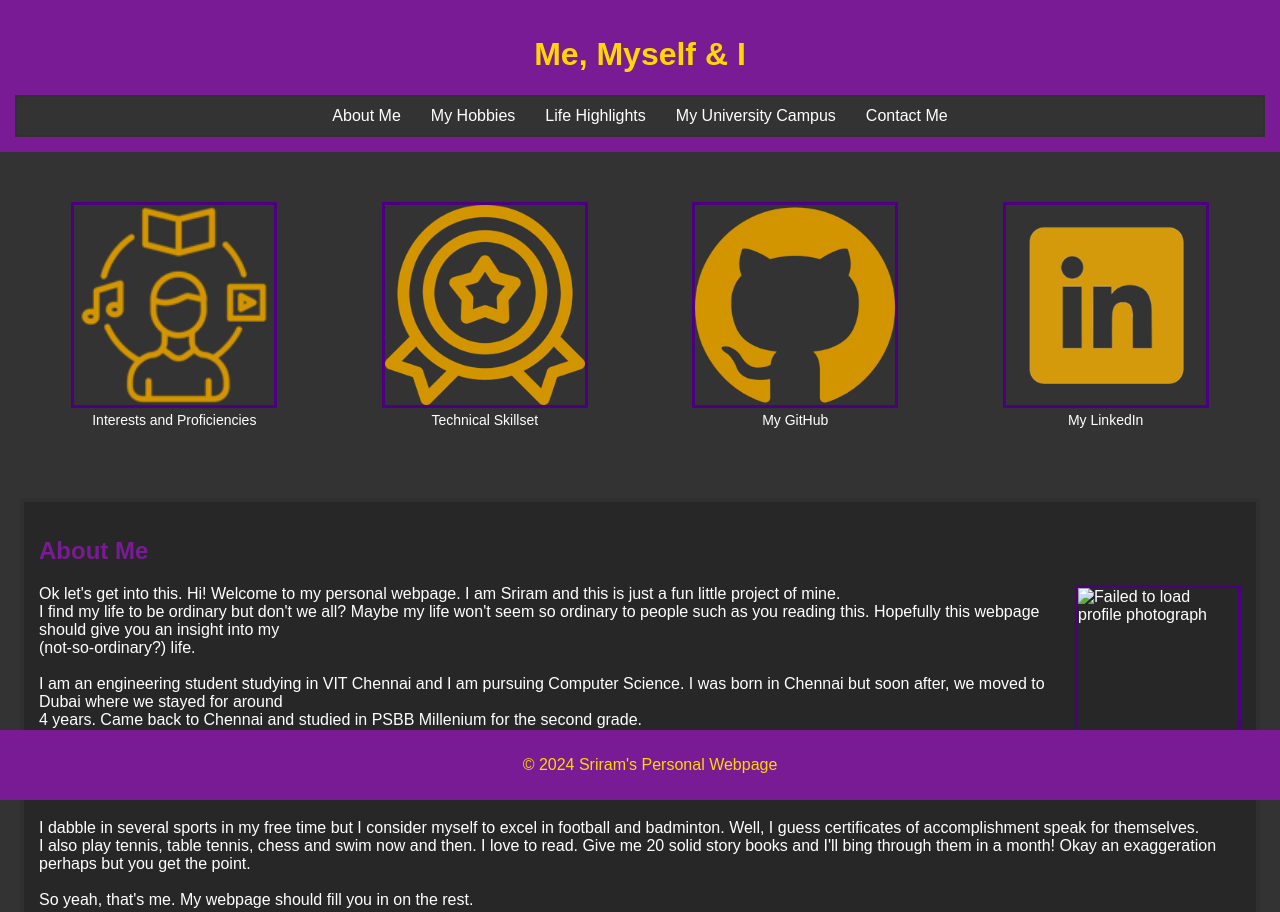
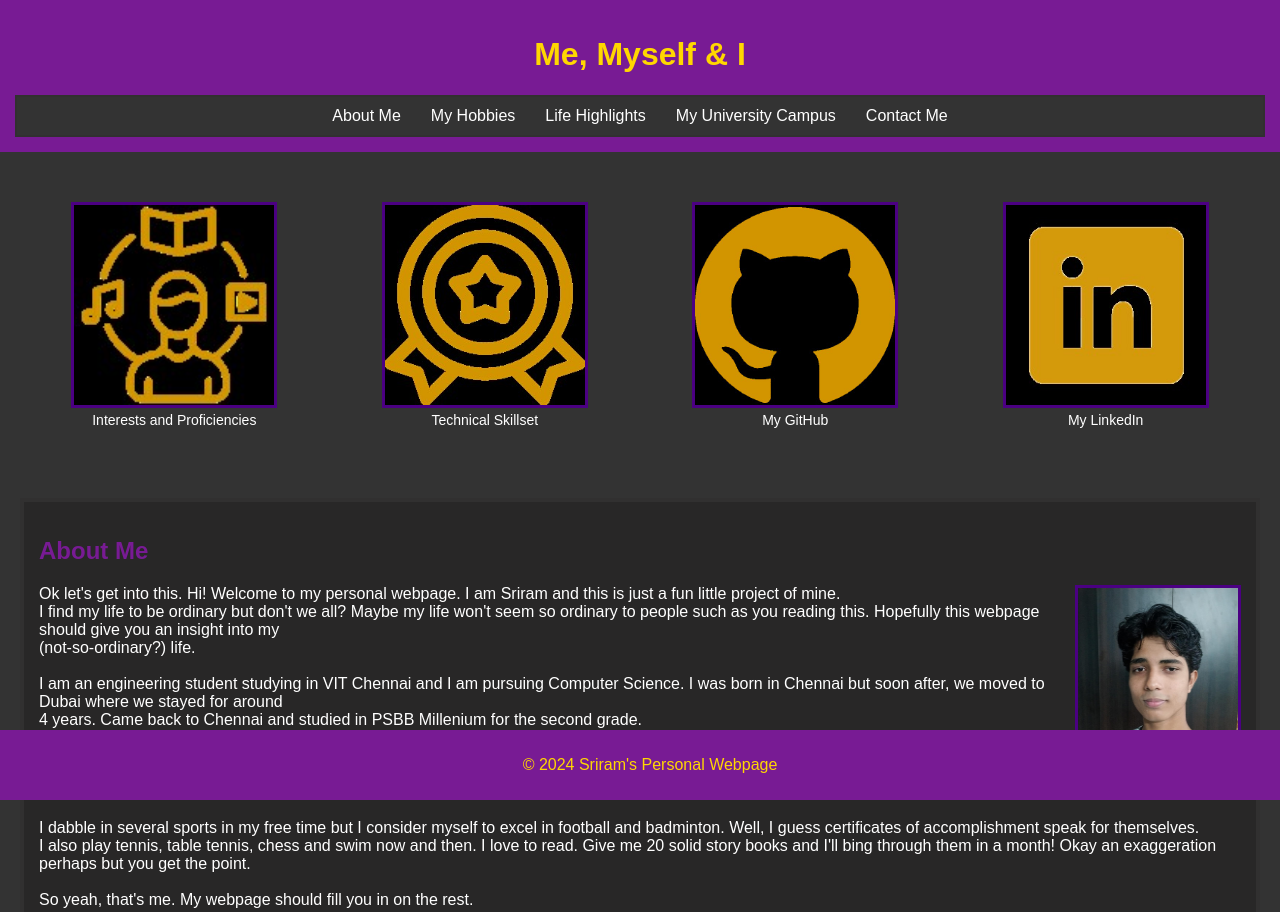
Before and after one commit to Reflex-Angle/My-Personal-Webpage, a plain HTML site: page index.html in a window 1280 px wide. Shown: the top 912 px of the page. Drawn offline with Linux system fonts and the light colour scheme; files whose address does not match are found by name.

Commit message:
first commit

```diff
--- a/index.html
+++ b/index.html
@@ -113,29 +113,29 @@
     </header>
     <div class="container">
         <div class="image-container">
-            <a href="C:\Users\srira\OneDrive\Desktop\Sriram\VIT\Sem 4\Web P\Interests and Proficiencies.html" target="_blank">
-                <img src="C:\Users\srira\OneDrive\Desktop\Sriram\VIT\Sem 4\Web P\Interests and Proficiencies.png" alt="Failed to load image" style="width:200px; height:200px; border:3px solid indigo;">
+            <a href="C:\Users\srira\OneDrive\Desktop\Sriram\VIT\Sem 4\My Personal Webpage\Interests and Proficiencies.html" target="_blank">
+                <img src="C:\Users\srira\OneDrive\Desktop\Sriram\VIT\Sem 4\My Personal Webpage\Interests and Proficiencies.jpg" alt="Failed to load image" style="width:200px; height:200px; border:3px solid indigo;">
             </a>
             <div class="caption">Interests and Proficiencies</div>
         </div>
 
         <div class="image-container">
-            <a href="C:\Users\srira\OneDrive\Desktop\Sriram\VIT\Sem 4\Web P\Technical Skillset.html" target="_blank">
-                <img src="C:\Users\srira\OneDrive\Desktop\Sriram\VIT\Sem 4\Web P\Technical Skillset.png" alt="Failed to load image" style="width:200px; height:200px; border:3px solid indigo;">
+            <a href="C:\Users\srira\OneDrive\Desktop\Sriram\VIT\Sem 4\My Personal Webpage\Technical Skillset.html" target="_blank">
+                <img src="C:\Users\srira\OneDrive\Desktop\Sriram\VIT\Sem 4\My Personal Webpage\Technical Skillset.jpg" alt="Failed to load image" style="width:200px; height:200px; border:3px solid indigo;">
             </a>
             <div class="caption">Technical Skillset</div>
         </div>
 
         <div class="image-container">
             <a href="https://github.com/Reflex-Angle" target="_blank">
-                <img src="C:\Users\srira\OneDrive\Desktop\Sriram\VIT\Sem 4\Web P\GitHub.png" alt="Failed to load image" style="width:200px; height:200px; border:3px solid indigo;">
+                <img src="C:\Users\srira\OneDrive\Desktop\Sriram\VIT\Sem 4\My Personal Webpage\GitHub.jpg" alt="Failed to load image" style="width:200px; height:200px; border:3px solid indigo;">
             </a>
             <div class="caption">My GitHub</div>
         </div>
 
         <div class="image-container">
             <a href="https://www.linkedin.com/in/sriram-b-swami-297b85277" target="_blank">
-                <img src="C:\Users\srira\OneDrive\Desktop\Sriram\VIT\Sem 4\Web P\LinkedIn.png" alt="Failed to load image" style="width:200px; height:200px; border:3px solid indigo;">
+                <img src="C:\Users\srira\OneDrive\Desktop\Sriram\VIT\Sem 4\My Personal Webpage\LinkedIn.jpg" alt="Failed to load image" style="width:200px; height:200px; border:3px solid indigo;">
             </a>
             <div class="caption">My LinkedIn</div>
         </div>
@@ -145,7 +145,7 @@
         <article>
             <h2>About Me</h2>
             <p>
-                <img align="right" src="C:\Users\srira\OneDrive\Desktop\Sriram\Random Selfie.jpg" alt="Failed to load profile photograph" style="width:160px; height:200px; border:3px solid indigo;">
+                <img align="right" src="C:\Users\srira\OneDrive\Desktop\Sriram\VIT\Sem 4\My Personal Webpage\Random Selfie.jpg" alt="Failed to load profile photograph" style="width:160px; height:200px; border:3px solid indigo;">
             </p>
             <p>Ok let's get into this. Hi! Welcome to my personal webpage. I am Sriram and this is just a fun little project of mine.<br>
                 I find my life to be ordinary but don't we all? Maybe my life won't seem so ordinary to people such as you reading this. Hopefully this webpage should give you an insight into my <br>
```
Also changed, not shown: GitHub.jpg (added), GitHub.png (deleted), Interests and Proficiencies.jpg (added), Interests and Proficiencies.png (deleted), LinkedIn.jpg (added), LinkedIn.png (deleted), Random Selfie.jpg (added), Technical Skillset.jpg (added), Technical Skillset.png (deleted), 1 other file.
